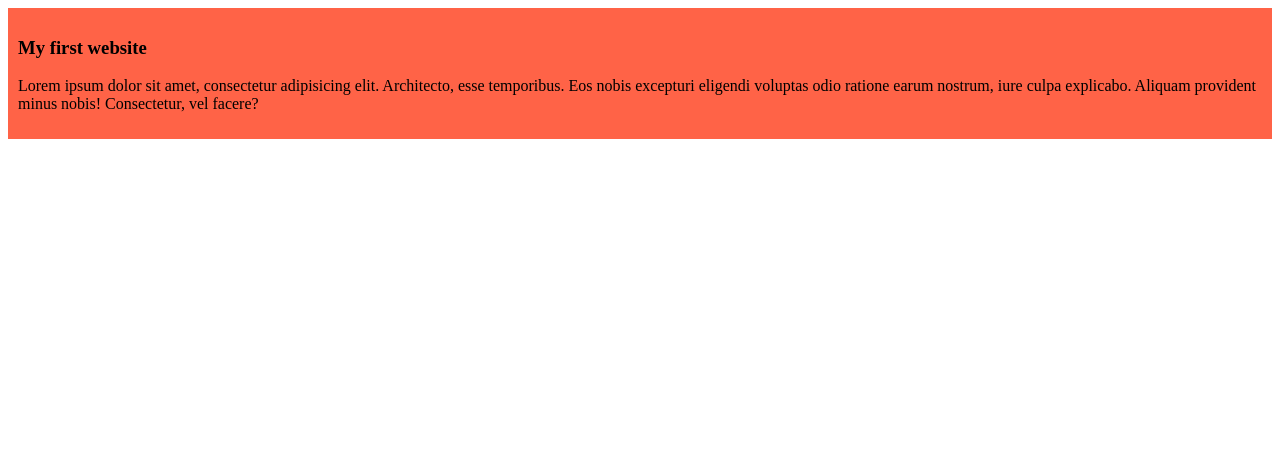
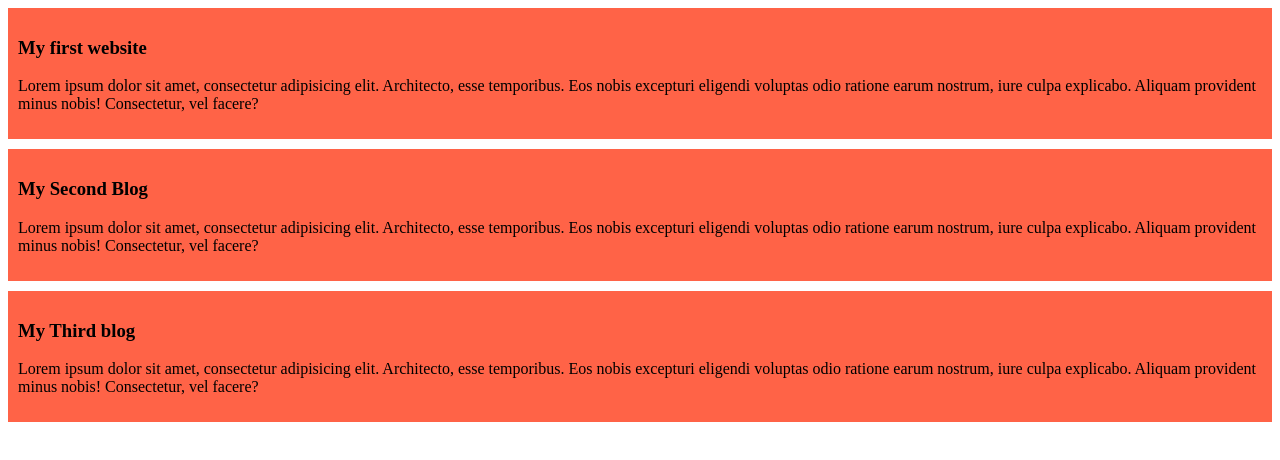
Before and after one commit to Israfil193/my-simple-website, a plain HTML site: page index.html in a window 1280 px wide. Drawn offline with Linux system fonts and the light colour scheme.

Commit message:
added the second and third blog

```diff
--- a/index.html
+++ b/index.html
@@ -12,5 +12,17 @@
         <p>Lorem ipsum dolor sit amet, consectetur adipisicing elit. Architecto, esse temporibus. Eos nobis excepturi eligendi voluptas odio ratione earum nostrum,
              iure culpa explicabo. Aliquam provident minus nobis! Consectetur, vel facere?</p>
     </div>
+
+    <div>
+        <h3>My Second Blog</h3>
+        <p>Lorem ipsum dolor sit amet, consectetur adipisicing elit. Architecto, esse temporibus. Eos nobis excepturi eligendi voluptas odio ratione earum nostrum,
+             iure culpa explicabo. Aliquam provident minus nobis! Consectetur, vel facere?</p>
+    </div>
+
+    <div>
+        <h3>My Third blog</h3>
+        <p>Lorem ipsum dolor sit amet, consectetur adipisicing elit. Architecto, esse temporibus. Eos nobis excepturi eligendi voluptas odio ratione earum nostrum,
+             iure culpa explicabo. Aliquam provident minus nobis! Consectetur, vel facere?</p>
+    </div>
 </body>
 </html>
--- a/styles/blog.css
+++ b/styles/blog.css
@@ -1,4 +1,5 @@
 div{
     background-color: tomato;
     padding: 10px;
+    margin-bottom: 10px;
 }
```
